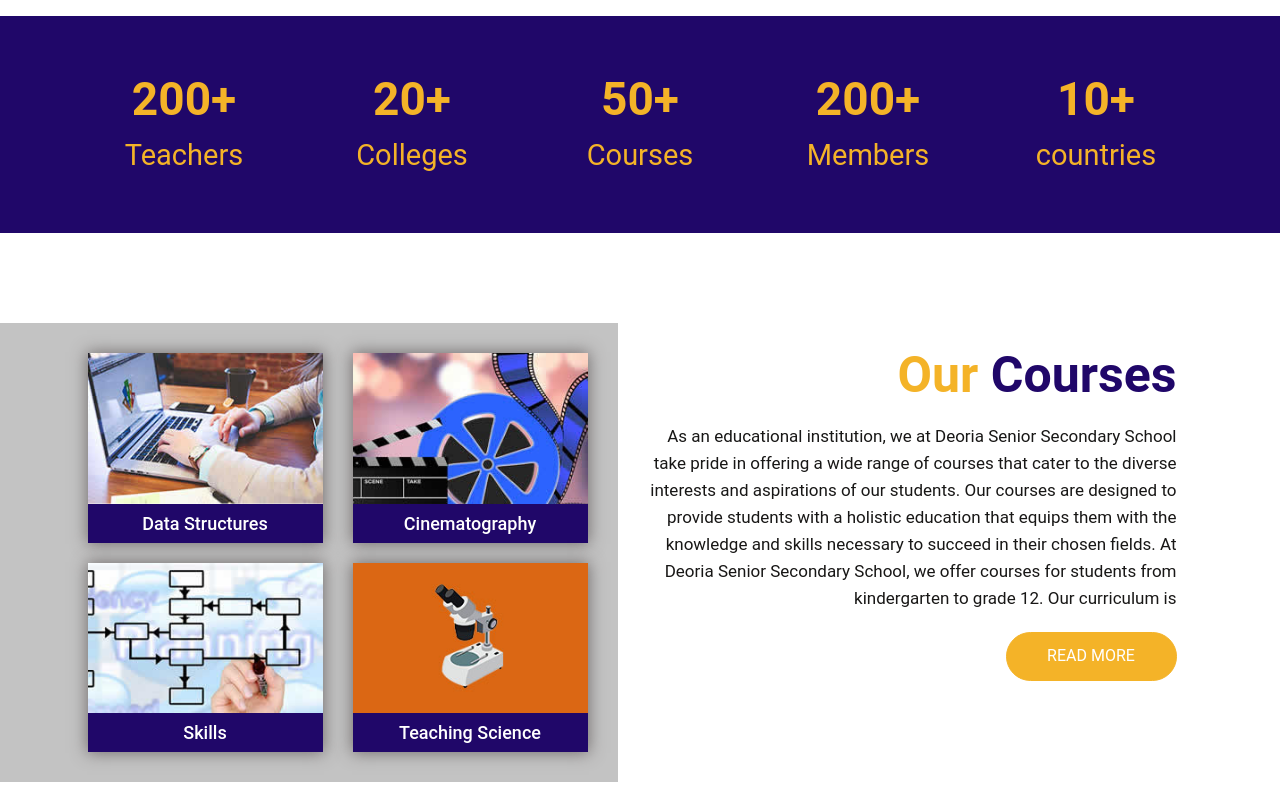
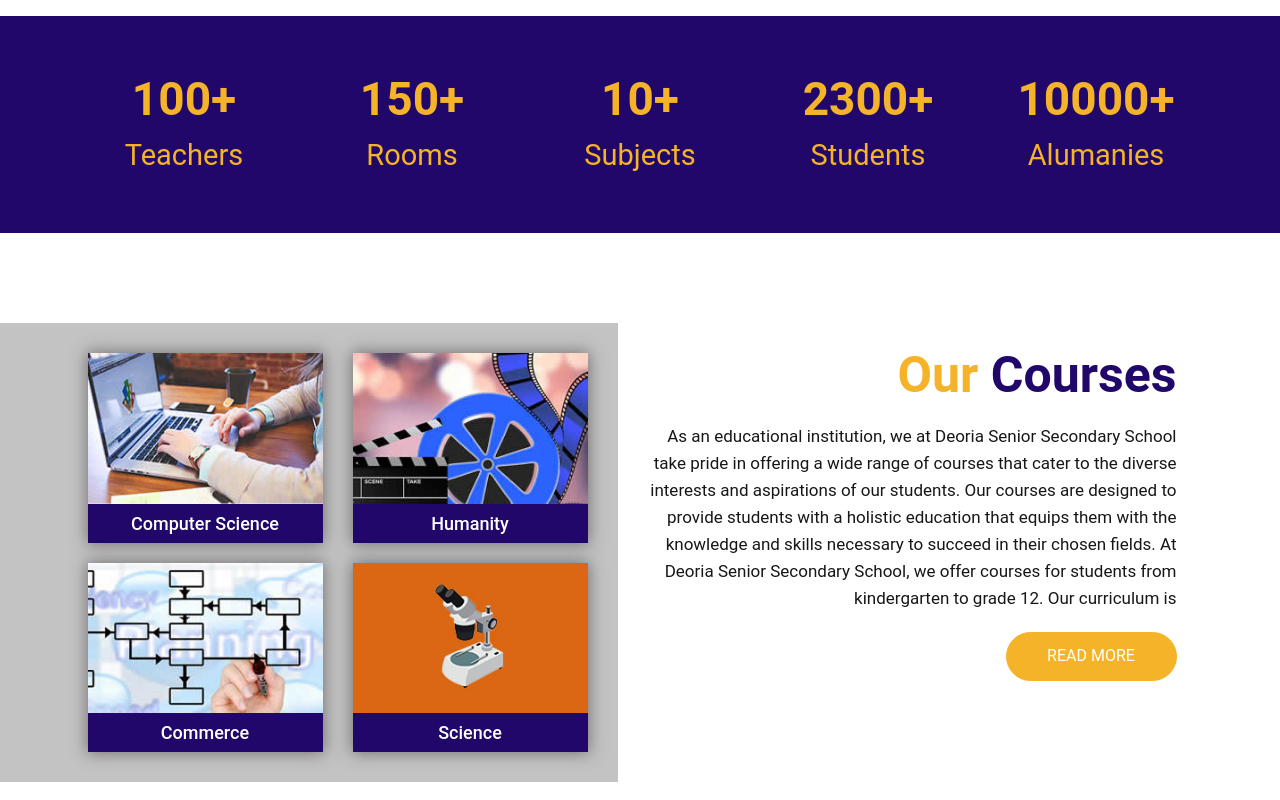
Before and after one commit to yadavvivek654/dssschoolfinal, a plain HTML site: page index.html in a window 1280 px wide. Shown: the part 1860-2660 px from the top of the page. Drawn offline with nearby package versions, Linux system fonts and the light colour scheme; some packages are replaced by stand-ins of ours.

Commit message:
Add files via upload

```diff
--- a/index.html
+++ b/index.html
@@ -340,32 +340,32 @@ Deoria Senior Secondary School is a proud member of the local community and acti
 
         <div class="col col-xs-12">
           <div class="important_box">
-            <h3>200+</h3>
+            <h3>100+</h3>
             <span>Teachers</span>
           </div>
         </div>
         <div class="col col-xs-12">
           <div class="important_box">
-            <h3>20+</h3>
-            <span>Colleges</span>
-          </div>
-        </div>
-        <div class="col col-xs-12">
-          <div class="important_box">
-            <h3>50+</h3>
-            <span>Courses</span>
-          </div>
-        </div>
-        <div class="col col-xs-12">
-          <div class="important_box">
-            <h3>200+</h3>
-            <span>Members</span>
+            <h3>150+</h3>
+            <span>Rooms</span>
           </div>
         </div>
         <div class="col col-xs-12">
           <div class="important_box">
             <h3>10+</h3>
-            <span>countries</span>
+            <span>Subjects</span>
+          </div>
+        </div>
+        <div class="col col-xs-12">
+          <div class="important_box">
+            <h3>2300+</h3>
+            <span>Students</span>
+          </div>
+        </div>
+        <div class="col col-xs-12">
+          <div class="important_box">
+            <h3>10000+</h3>
+            <span>Alumanies</span>
           </div>
         </div>
       </div>
@@ -387,7 +387,7 @@ Deoria Senior Secondary School is a proud member of the local community and acti
                 <div class="box_my">
                   <figure><img src="images/my1.jpg"></figure>
                   <div class="overlay">
-                    <h3>Data Structures</h3>
+                    <h3>Computer Science</h3>
                     <p>It is a long established fact that a reader will be distracted by the readable content o</p>
                   </div>
                 </div>
@@ -396,7 +396,7 @@ Deoria Senior Secondary School is a proud member of the local community and acti
                 <div class="box_my">
                   <figure><img src="images/my2.jpg"></figure>
                   <div class="overlay">
-                    <h3>Cinematography</h3>
+                    <h3>Humanity</h3>
                     <p>It is a long established fact that a reader will be distracted by the readable content o</p>
                   </div>
                 </div>
@@ -405,7 +405,7 @@ Deoria Senior Secondary School is a proud member of the local community and acti
                 <div class="box_my">
                   <figure><img src="images/my3.jpg"></figure>
                   <div class="overlay">
-                    <h3>Skills</h3>
+                    <h3>Commerce</h3>
                     <p>It is a long established fact that a reader will be distracted by the readable content o</p>
                   </div>
                 </div>
@@ -414,7 +414,7 @@ Deoria Senior Secondary School is a proud member of the local community and acti
                 <div class="box_my">
                   <figure><img src="images/my4.jpg"></figure>
                   <div class="overlay">
-                    <h3>Teaching Science</h3>
+                    <h3>Science</h3>
                     <p>It is a long established fact that a reader will be distracted by the readable content o</p>
                   </div>
                 </div>
```
